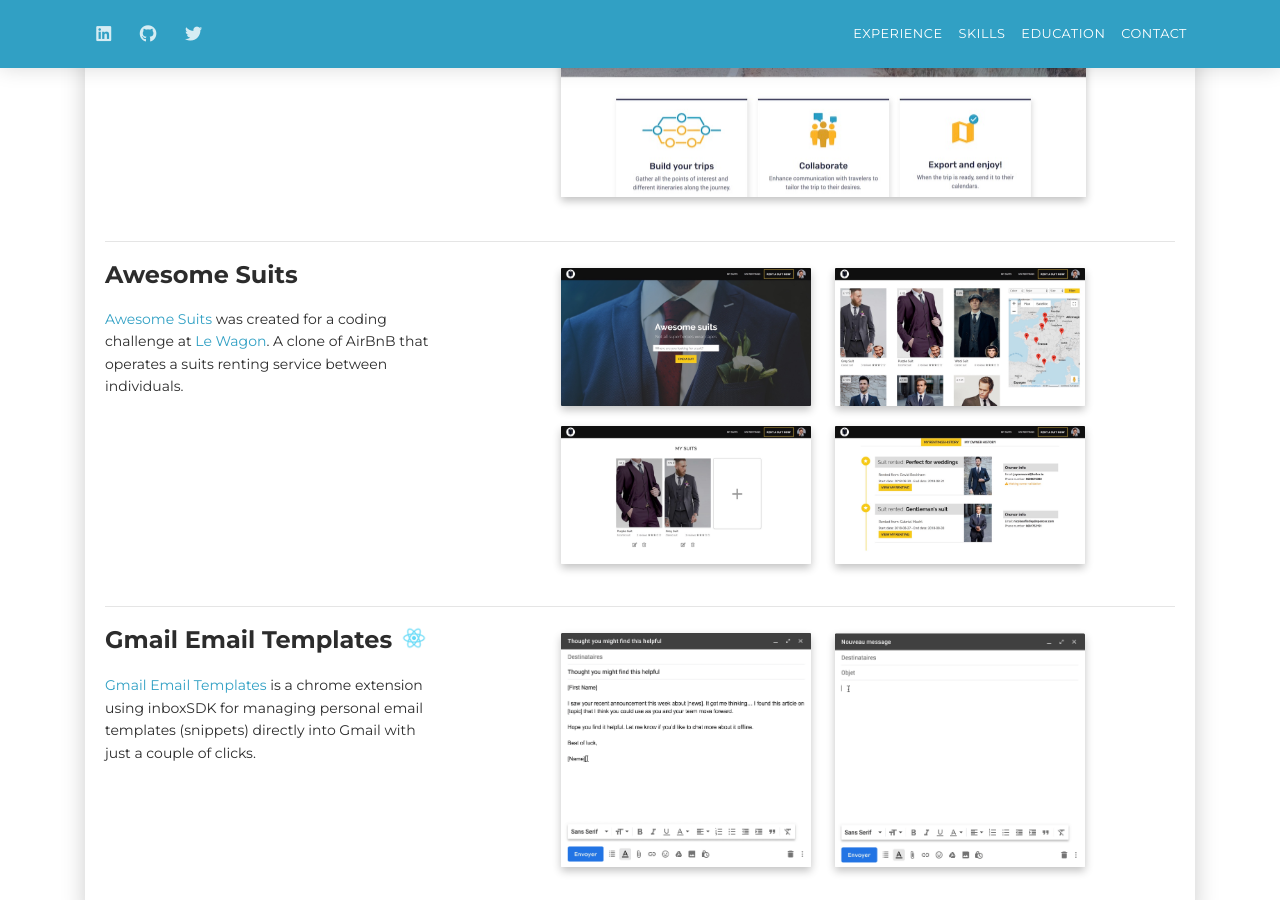
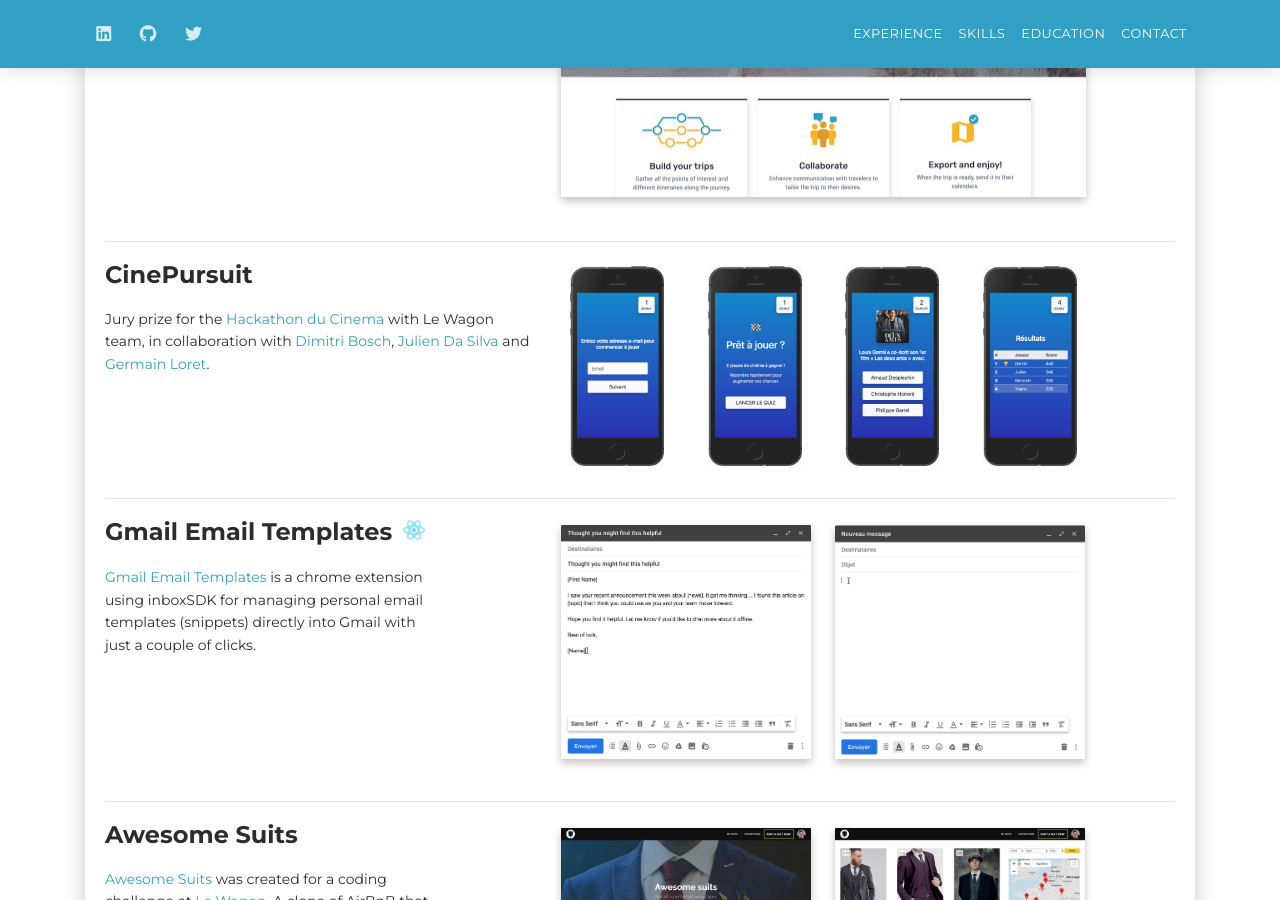
Before and after one commit to ynnsnr/resume, a Jekyll site: the page built from index.md, in a window 1280 px wide and 900 px high, scrolled down 1168 px. Built offline with Jekyll 4.4.1, drawn with Linux system fonts in a browser that asks for light colours; nearby versions of some CDN libraries.

Commit message:
added hackathon to experience

```diff
--- a/index.md
+++ b/index.md
@@ -131,17 +131,35 @@
           <hr>
 
           <div class="row">
-            <div class="col-lg-4">
-              <div class="h4 mt-0 title">Awesome Suits</div>
-              <p><a href="http://awesome-suits.herokuapp.com" target="_blank">Awesome Suits</a> was created for a coding challenge at <a href="https://www.lewagon.com" target="_blank">Le Wagon</a>. A clone of AirBnB that operates a suits renting service between individuals.</p>
+            <div class="col-lg-5">
+              <div class="h4 mt-0 title">
+                CinePursuit
+              </div>
+              <p>Jury prize for the <a href="https://lesarcs-filmfest.com/fr/professionnels/hackathon-du-cinema" target="_blank">Hackathon du Cinema</a> with Le Wagon team, in collaboration with <a href="https://github.com/db0sch" target="_blank">Dimitri Bosch</a>, <a href="https://github.com/juliends" target="_blank">Julien Da Silva</a> and <a href="https://github.com/grmnlrt" target="_blank">Germain Loret</a>.</p>
             </div>
-            <div class="col-lg-8">
-              <ul id="imageGallery">
-                <li><a href="assets/images/awesome-suits-home.jpg"><img src="assets/images/awesome-suits-home.jpg"></a></li>
-                <li><a href="assets/images/awesome-suits-index.jpg"><img src="assets/images/awesome-suits-index.jpg"></a></li>
-                <li><a href="assets/images/awesome-suits-owner.jpg"><img src="assets/images/awesome-suits-owner.jpg"></a></li>
-                <li><a href="assets/images/awesome-suits-rentings.jpg"><img src="assets/images/awesome-suits-rentings.jpg"></a></li>
-              </ul>
+            <div class="col-lg-6">
+              <div class="row text-center">
+                <div class="col-6 col-sm-3 mt-2 mb-3">
+                  <a href="http://cinepursuit.com" target="_blank">
+                    <img src="assets/images/cinepursuit-prompt.png" height="200px">
+                  </a>
+                </div>
+                <div class="col-6 col-sm-3 mt-2 mb-3">
+                  <a href="http://cinepursuit.com" target="_blank">
+                    <img src="assets/images/cinepursuit-ready.png" height="200px">
+                  </a>
+                </div>
+                <div class="col-6 col-sm-3 mt-2 mb-3">
+                  <a href="http://cinepursuit.com" target="_blank">
+                    <img src="assets/images/cinepursuit-quiz.png" height="200px">
+                  </a>
+                </div>
+                <div class="col-6 col-sm-3 mt-2 mb-3">
+                  <a href="http://cinepursuit.com" target="_blank">
+                    <img src="assets/images/cinepursuit-results.png" height="200px">
+                  </a>
+                </div>
+              </div>
             </div>
           </div>
 
@@ -167,6 +185,23 @@
                     <img src="assets/images/gif3.gif" width="250px">
                   </a>
                 </li>
+              </ul>
+            </div>
+          </div>
+
+          <hr>
+
+          <div class="row">
+            <div class="col-lg-4">
+              <div class="h4 mt-0 title">Awesome Suits</div>
+              <p><a href="http://awesome-suits.herokuapp.com" target="_blank">Awesome Suits</a> was created for a coding challenge at <a href="https://www.lewagon.com" target="_blank">Le Wagon</a>. A clone of AirBnB that operates a suits renting service between individuals.</p>
+            </div>
+            <div class="col-lg-8">
+              <ul id="imageGallery">
+                <li><a href="assets/images/awesome-suits-home.jpg"><img src="assets/images/awesome-suits-home.jpg"></a></li>
+                <li><a href="assets/images/awesome-suits-index.jpg"><img src="assets/images/awesome-suits-index.jpg"></a></li>
+                <li><a href="assets/images/awesome-suits-owner.jpg"><img src="assets/images/awesome-suits-owner.jpg"></a></li>
+                <li><a href="assets/images/awesome-suits-rentings.jpg"><img src="assets/images/awesome-suits-rentings.jpg"></a></li>
               </ul>
             </div>
           </div>
```
Also changed, not shown: assets/images/cinepursuit-prompt.png (added), assets/images/cinepursuit-quiz.png (added), assets/images/cinepursuit-ready.png (added), assets/images/cinepursuit-results.png (added).
